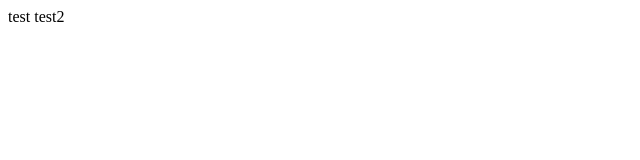
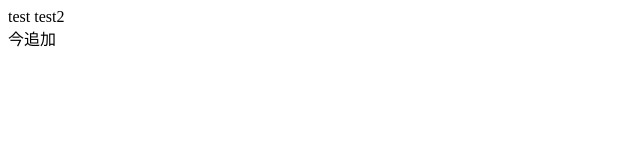
Before and after one commit to edridge-ak/kuga_test1, a plain HTML site: page index.html in a window 1280 px wide. Shown: the full height of the page, 0-640 px from the left. Drawn offline with Linux system fonts and the light colour scheme.

Commit message:
今追加

```diff
--- a/index.html
+++ b/index.html
@@ -3,5 +3,6 @@
 test
 test2
 <header></header>
+今追加
 <footer></footer>
 </html>
```
